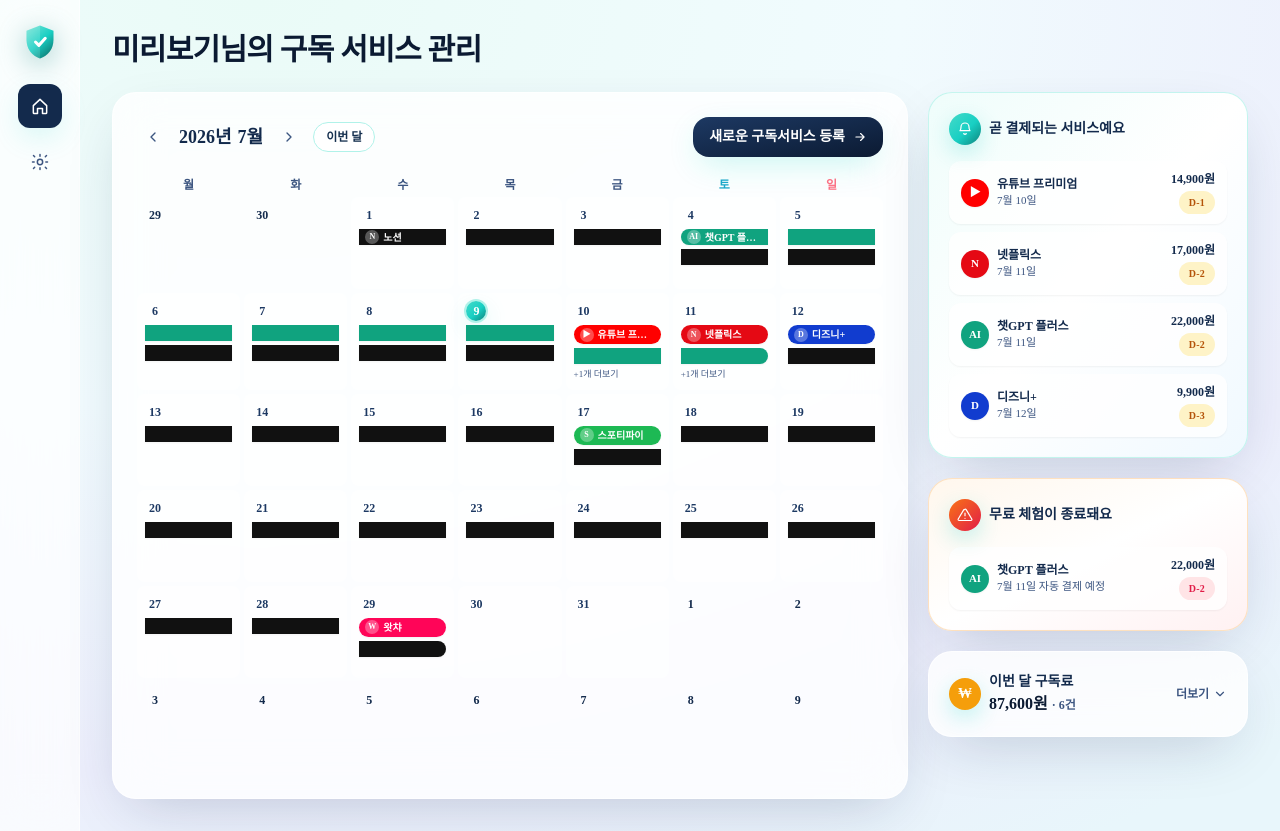
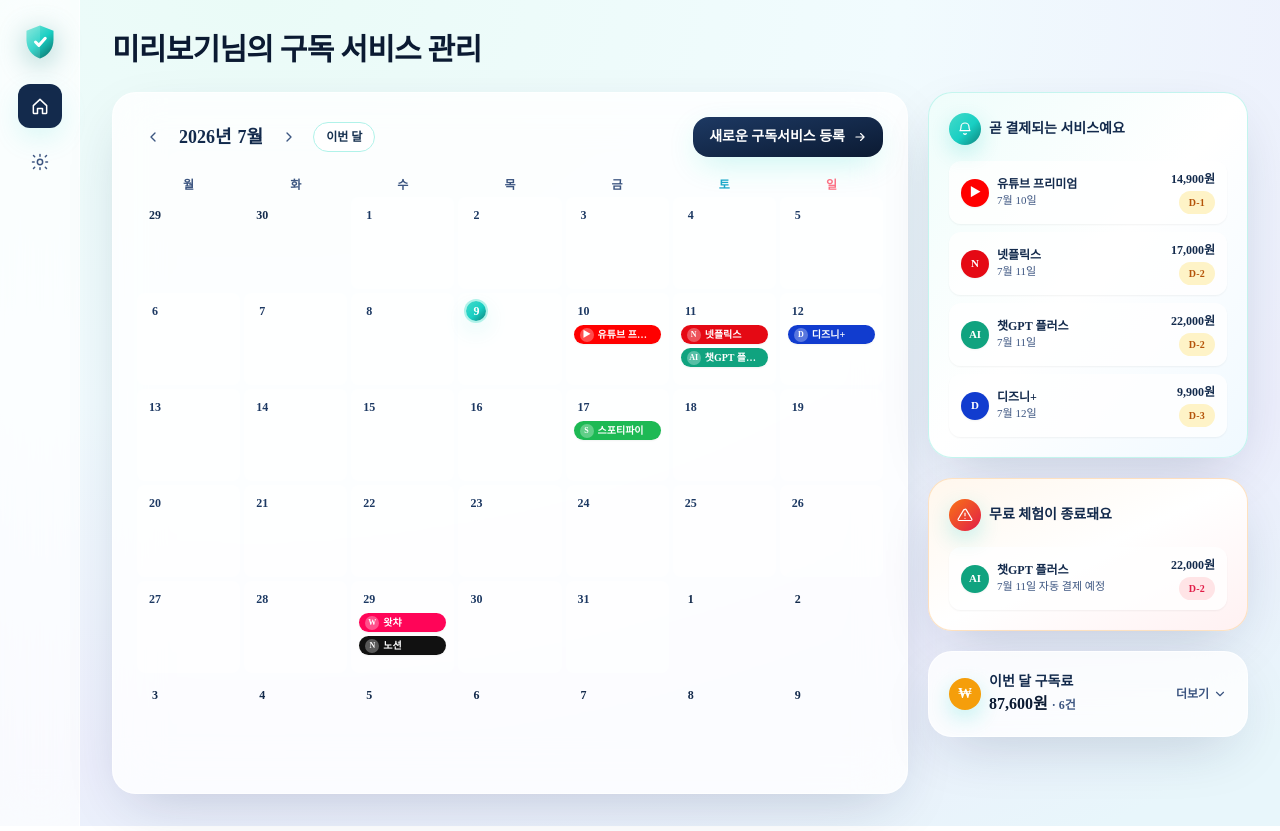
Before and after one commit to rydud314/SubGuard, a Next.js app: page / in a window 1280 px wide. Built offline with nearby package versions, Linux system fonts and the light colour scheme; a web font is replaced by a local one.

Commit message:
Add files via upload

```diff
--- a/src/app/page.tsx
+++ b/src/app/page.tsx
@@ -66,7 +66,10 @@
   const [currentDate, setCurrentDate] = useState(() => startOfMonth(new Date()));
   const [showRegisterModal, setShowRegisterModal] = useState(false);
   const [dismissedModal, setDismissedModal] = useState(false);
-  const [selectedSubscription, setSelectedSubscription] = useState<Subscription | null>(null);
+  const [selectedOccurrence, setSelectedOccurrence] = useState<{ sub: Subscription; date: Date } | null>(
+    null
+  );
+  const selectSubscription = (sub: Subscription, date: Date) => setSelectedOccurrence({ sub, date });
   const [showMobileLogoutConfirm, setShowMobileLogoutConfirm] = useState(false);
 
   const account = user
@@ -143,16 +146,16 @@
             onToday={() => setCurrentDate(startOfMonth(new Date()))}
             onSelectMonth={(y, m) => setCurrentDate(new Date(y, m, 1))}
             onRegisterClick={() => router.push("/register")}
-            onSelectSubscription={setSelectedSubscription}
+            onSelectSubscription={selectSubscription}
           />
 
           <div className="flex flex-col gap-5">
-            <UpcomingPaymentsCard subscriptions={subscriptions} onSelectSubscription={setSelectedSubscription} />
-            <TrialEndingCard subscriptions={subscriptions} onSelectSubscription={setSelectedSubscription} />
+            <UpcomingPaymentsCard subscriptions={subscriptions} onSelectSubscription={selectSubscription} />
+            <TrialEndingCard subscriptions={subscriptions} onSelectSubscription={selectSubscription} />
             <MonthlyCostCard
               subscriptions={subscriptions}
               currentDate={currentDate}
-              onSelectSubscription={setSelectedSubscription}
+              onSelectSubscription={selectSubscription}
             />
           </div>
         </div>
@@ -168,10 +171,11 @@
         />
       )}
 
-      {selectedSubscription && (
+      {selectedOccurrence && (
         <SubscriptionDetailModal
-          subscription={selectedSubscription}
-          onClose={() => setSelectedSubscription(null)}
+          subscription={selectedOccurrence.sub}
+          occurrenceDate={selectedOccurrence.date}
+          onClose={() => setSelectedOccurrence(null)}
           onUpdate={updateSubscription}
           onCancel={cancelSubscription}
         />
--- a/src/app/register/trial/page.tsx
+++ b/src/app/register/trial/page.tsx
@@ -245,7 +245,7 @@
             </div>
           </div>
           {trialPeriodDays !== null && (
-            <p className="!-mt-3 text-[11px] font-semibold text-amber-600">
+            <p className="!-mt-3 animate-pop-in text-[11px] font-semibold text-amber-600">
               무료 체험 기간: {trialPeriodDays}일
             </p>
           )}
--- a/src/components/MonthCalendar.tsx
+++ b/src/components/MonthCalendar.tsx
@@ -2,16 +2,12 @@
 
 import { useMemo, useState } from "react";
 import type { Subscription } from "@/types/subscription";
-import { getOccurrenceDaysInMonth, getTrialRangeDaysInMonth } from "@/lib/recurrence";
+import { getOccurrenceDaysInMonth } from "@/lib/recurrence";
 import { formatWon, isSameDay } from "@/lib/format";
 import { buildMonthGrid } from "@/lib/calendarGrid";
 
 interface DayOccurrence {
   sub: Subscription;
-  isStart: boolean;
-  isEnd: boolean;
-  isRange: boolean;
-  showLabel: boolean;
 }
 
 const WEEKDAYS = ["월", "화", "수", "목", "금", "토", "일"];
@@ -28,7 +24,7 @@
   onToday: () => void;
   onSelectMonth: (year: number, month: number) => void;
   onRegisterClick: () => void;
-  onSelectSubscription: (sub: Subscription) => void;
+  onSelectSubscription: (sub: Subscription, occurrenceDate: Date) => void;
 }
 
 export function MonthCalendar({
@@ -56,29 +52,10 @@
     };
 
     for (const sub of subscriptions) {
-      if (sub.kind === "trial" && sub.trial_start_date) {
-        // 무료 체험: 시작일~종료일(또는 첫 결제일)까지 하나의 연속된 일정(바)으로 표시.
-        // 실제 시작일이 이전 달이라 이번 달에는 안 보이는 경우에도, 이번 달에 보이는 첫 날에는
-        // 라벨(아이콘+이름)을 표시해 어떤 구독인지 알아볼 수 있게 한다.
-        getTrialRangeDaysInMonth(sub, year, month).forEach(({ day, isStart, isEnd }, idx) => {
-          add(day, { sub, isStart, isEnd, isRange: true, showLabel: idx === 0 });
-        });
-
-        // 자동결제 체험은 첫 결제일이 지난 이후부터 일반 정기결제처럼 매달 반복된다.
-        // (첫 결제일이 속한 달은 위 구간 표시로 이미 커버되므로 중복 표시하지 않는다.)
-        if (sub.trial_auto_pay) {
-          const anchor = new Date(sub.pay_date);
-          const isAnchorMonth = anchor.getFullYear() === year && anchor.getMonth() === month;
-          if (!isAnchorMonth) {
-            for (const day of getOccurrenceDaysInMonth(sub, year, month)) {
-              add(day, { sub, isStart: true, isEnd: true, isRange: false, showLabel: true });
-            }
-          }
-        }
-      } else {
-        for (const day of getOccurrenceDaysInMonth(sub, year, month)) {
-          add(day, { sub, isStart: true, isEnd: true, isRange: false, showLabel: true });
-        }
+      // 무료 체험(자동결제 여부 상관없이)은 캘린더에 종료일(=pay_date)만 표시한다.
+      // 자동결제 체험은 종료일이 지나면 그 날짜를 기준으로 일반 정기결제처럼 매달 반복된다.
+      for (const day of getOccurrenceDaysInMonth(sub, year, month)) {
+        add(day, { sub });
       }
     }
     return map;
@@ -201,26 +178,18 @@
                 {date.getDate()}
               </span>
               <div className="mt-1 flex flex-col gap-1">
-                {dayOccurrences.slice(0, 2).map(({ sub, isStart, isEnd, isRange, showLabel }, idx) => (
+                {dayOccurrences.slice(0, 2).map(({ sub }, idx) => (
                   <button
                     key={`${sub.id}-${idx}`}
                     type="button"
-                    onClick={() => onSelectSubscription(sub)}
-                    className={`group/chip relative flex items-center gap-1 py-0.5 text-left text-[9px] font-bold text-white shadow-sm transition-transform hover:scale-105 sm:text-[10px] ${
-                      isRange
-                        ? `h-3.5 w-full px-1.5 sm:h-4 ${isStart ? "rounded-l-full" : ""} ${isEnd ? "rounded-r-full" : ""}`
-                        : "truncate rounded-full px-1.5"
-                    }`}
+                    onClick={() => onSelectSubscription(sub, date)}
+                    className="group/chip relative flex items-center gap-1 truncate rounded-full px-1.5 py-0.5 text-left text-[9px] font-bold text-white shadow-sm transition-transform hover:scale-105 sm:text-[10px]"
                     style={{ backgroundColor: sub.color }}
                   >
-                    {showLabel && (
-                      <>
-                        <span className="flex h-3 w-3 shrink-0 items-center justify-center rounded-full bg-white/30 text-[8px] leading-none sm:h-3.5 sm:w-3.5">
-                          {sub.icon_label}
-                        </span>
-                        <span className="truncate">{sub.name}</span>
-                      </>
-                    )}
+                    <span className="flex h-3 w-3 shrink-0 items-center justify-center rounded-full bg-white/30 text-[8px] leading-none sm:h-3.5 sm:w-3.5">
+                      {sub.icon_label}
+                    </span>
+                    <span className="truncate">{sub.name}</span>
 
                     <span className="pointer-events-none absolute left-1/2 top-full z-30 mt-1.5 w-40 -translate-x-1/2 scale-95 rounded-xl bg-navy-900 p-2.5 text-left opacity-0 shadow-xl transition-all duration-150 group-hover/chip:scale-100 group-hover/chip:opacity-100">
                       <span className="block text-[11px] font-bold text-white">{sub.name}</span>
--- a/src/components/MonthlyCostCard.tsx
+++ b/src/components/MonthlyCostCard.tsx
@@ -17,7 +17,7 @@
 }: {
   subscriptions: Subscription[];
   currentDate: Date;
-  onSelectSubscription: (sub: Subscription) => void;
+  onSelectSubscription: (sub: Subscription, occurrenceDate: Date) => void;
 }) {
   const [expanded, setExpanded] = useState(false);
 
@@ -82,7 +82,9 @@
               <li key={`${sub.id}-${idx}`}>
                 <button
                   type="button"
-                  onClick={() => onSelectSubscription(sub)}
+                  onClick={() =>
+                    onSelectSubscription(sub, new Date(currentDate.getFullYear(), currentDate.getMonth(), day))
+                  }
                   className="flex w-full items-center justify-between gap-2 rounded-xl bg-white/80 px-3 py-2.5 text-left shadow-sm transition-all hover:scale-[1.02]"
                 >
                   <div className="flex min-w-0 items-center gap-2">
--- a/src/components/TrialEndingCard.tsx
+++ b/src/components/TrialEndingCard.tsx
@@ -16,7 +16,7 @@
   onSelectSubscription,
 }: {
   subscriptions: Subscription[];
-  onSelectSubscription: (sub: Subscription) => void;
+  onSelectSubscription: (sub: Subscription, occurrenceDate: Date) => void;
 }) {
   const ending = useMemo<TrialItem[]>(() => {
     const today = new Date();
@@ -55,7 +55,7 @@
           <li key={sub.id}>
             <button
               type="button"
-              onClick={() => onSelectSubscription(sub)}
+              onClick={() => onSelectSubscription(sub, date)}
               className="flex w-full items-center justify-between gap-2 rounded-xl bg-white/80 px-3 py-2.5 text-left shadow-sm transition-all hover:scale-[1.02]"
             >
               <div className="flex min-w-0 items-center gap-2">
--- a/src/components/UpcomingPaymentsCard.tsx
+++ b/src/components/UpcomingPaymentsCard.tsx
@@ -16,7 +16,7 @@
   onSelectSubscription,
 }: {
   subscriptions: Subscription[];
-  onSelectSubscription: (sub: Subscription) => void;
+  onSelectSubscription: (sub: Subscription, occurrenceDate: Date) => void;
 }) {
   const upcoming = useMemo<UpcomingItem[]>(() => {
     const today = new Date();
@@ -59,7 +59,7 @@
             <li key={sub.id}>
               <button
                 type="button"
-                onClick={() => onSelectSubscription(sub)}
+                onClick={() => onSelectSubscription(sub, date)}
                 className="flex w-full items-center justify-between gap-2 rounded-xl bg-white/80 px-3 py-2.5 text-left shadow-sm transition-all hover:scale-[1.02]"
               >
                 <div className="flex min-w-0 items-center gap-2">
--- a/src/lib/recurrence.ts
+++ b/src/lib/recurrence.ts
@@ -70,46 +70,6 @@
   return results;
 }
 
-export interface TrialRangeDay {
-  day: number;
-  isStart: boolean;
-  isEnd: boolean;
-}
-
-/**
- * 무료 체험 구간(시작일~종료일/첫 결제일)이 해당 연/월과 겹치는 날짜들을 반환한다.
- * 캘린더에 하나의 연속된 일정(바)으로 표시하기 위해 각 날짜가 구간의 시작/끝인지 여부도 함께 반환한다.
- */
-export function getTrialRangeDaysInMonth(
-  sub: Pick<Subscription, "kind" | "trial_start_date" | "pay_date" | "canceled_from">,
-  year: number,
-  month: number
-): TrialRangeDay[] {
-  if (sub.kind !== "trial" || !sub.trial_start_date) return [];
-
-  const start = parseAnchor(sub.trial_start_date);
-  const end = sub.canceled_from
-    ? new Date(Math.min(parseAnchor(sub.pay_date).getTime(), parseAnchor(sub.canceled_from).getTime() - 86400000))
-    : parseAnchor(sub.pay_date);
-  if (end.getTime() < start.getTime()) return [];
-
-  const daysInMonth = new Date(year, month + 1, 0).getDate();
-  const results: TrialRangeDay[] = [];
-
-  for (let day = 1; day <= daysInMonth; day++) {
-    const current = new Date(year, month, day);
-    if (current.getTime() >= start.getTime() && current.getTime() <= end.getTime()) {
-      results.push({
-        day,
-        isStart: current.getTime() === start.getTime(),
-        isEnd: current.getTime() === end.getTime(),
-      });
-    }
-  }
-
-  return results;
-}
-
 /** 오늘(from) 이후 가장 가까운 결제일을 계산한다. 최대 24개월 앞까지 탐색. */
 export function getNextOccurrence(sub: RecurrenceInput, from: Date = new Date()): Date | null {
   const start = new Date(from.getFullYear(), from.getMonth(), 1);
```
Also changed, not shown: src/components/SubscriptionDetailModal.tsx (+19 -13 lines), src/hooks/useSubscriptions.ts (+16 -18 lines), 1 other file (tests, documents, lock files or other folders).
